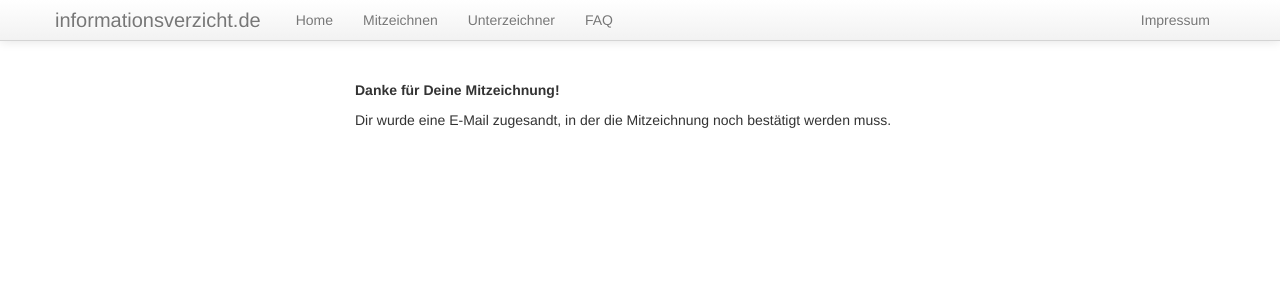
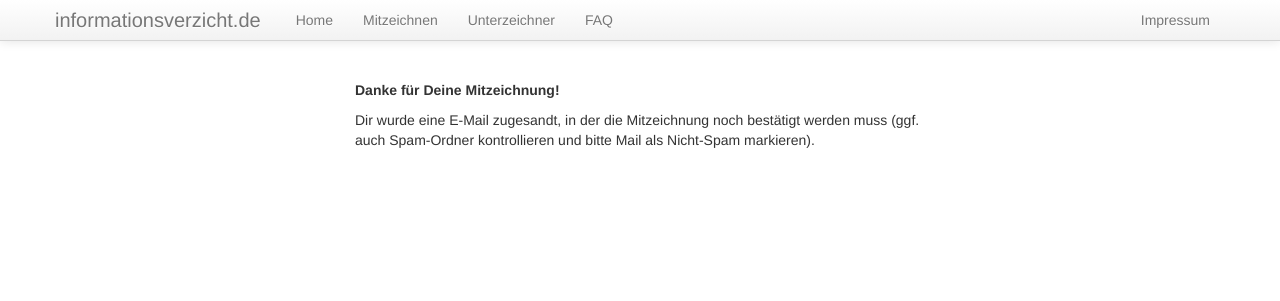
Before and after one commit to holgerd77/informationsverzicht-de, a Django app: template if_website/templates/if_website/mitgezeichnet.html in a window 1280 px wide. Shown: the top 301 px of the page. Run offline with Django 3.2, Linux system fonts and the light colour scheme; the template is opened without the code that fills it, so the values that code supplies are empty.

Commit message:
Extra hint at looking at spam folder for activation mail

```diff
--- a/if_website/templates/if_website/mitgezeichnet.html
+++ b/if_website/templates/if_website/mitgezeichnet.html
@@ -7,7 +7,8 @@
 
   <div class="span6">
     <p><h5>Danke für Deine Mitzeichnung!</h5></p>
-    <p>Dir wurde eine E-Mail zugesandt, in der die Mitzeichnung noch bestätigt werden muss.</p>
+    <p>Dir wurde eine E-Mail zugesandt, in der die Mitzeichnung noch bestätigt werden muss
+      (ggf. auch Spam-Ordner kontrollieren und bitte Mail als Nicht-Spam markieren).</p>
 
   </div>
 
```
